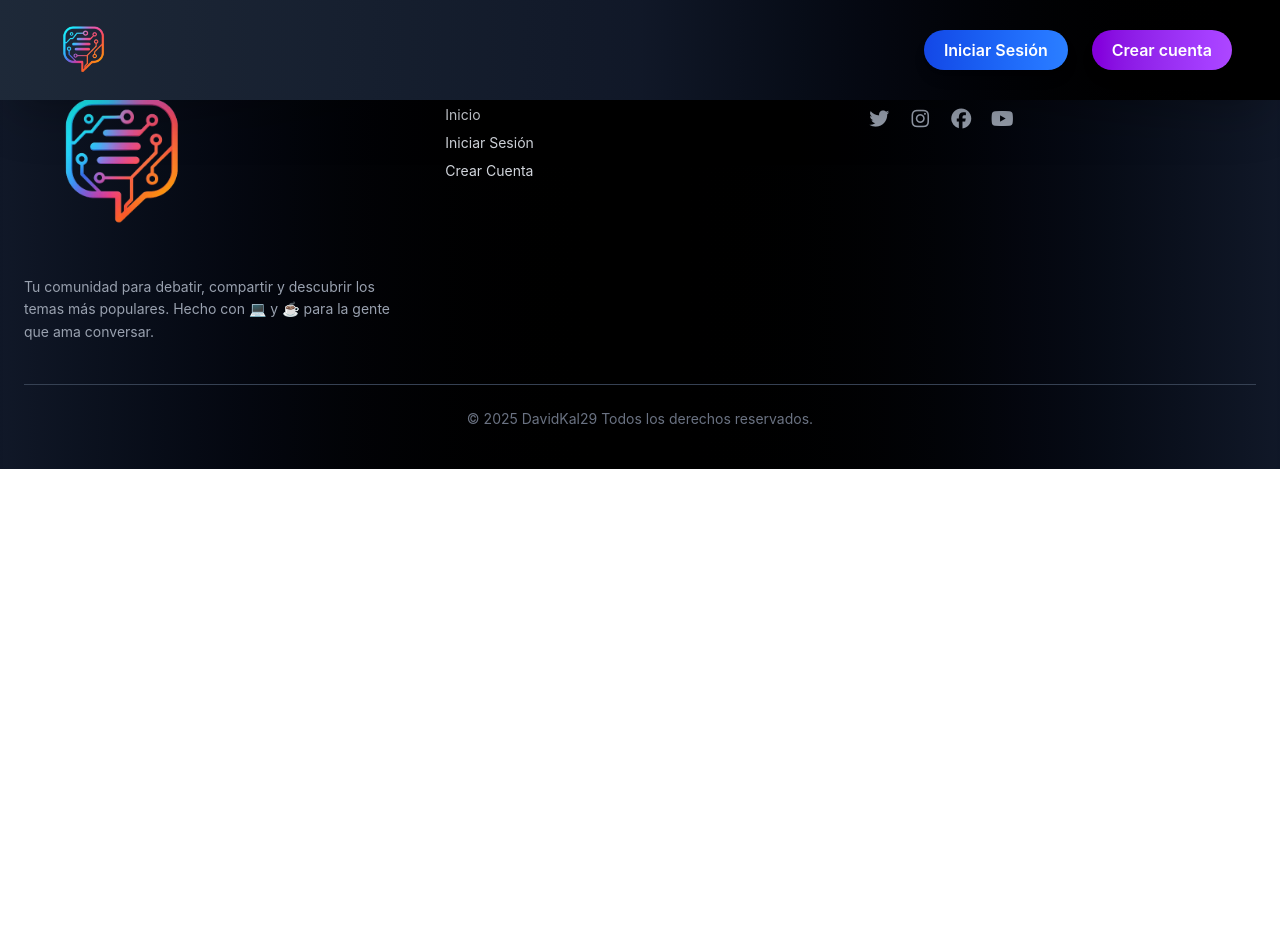
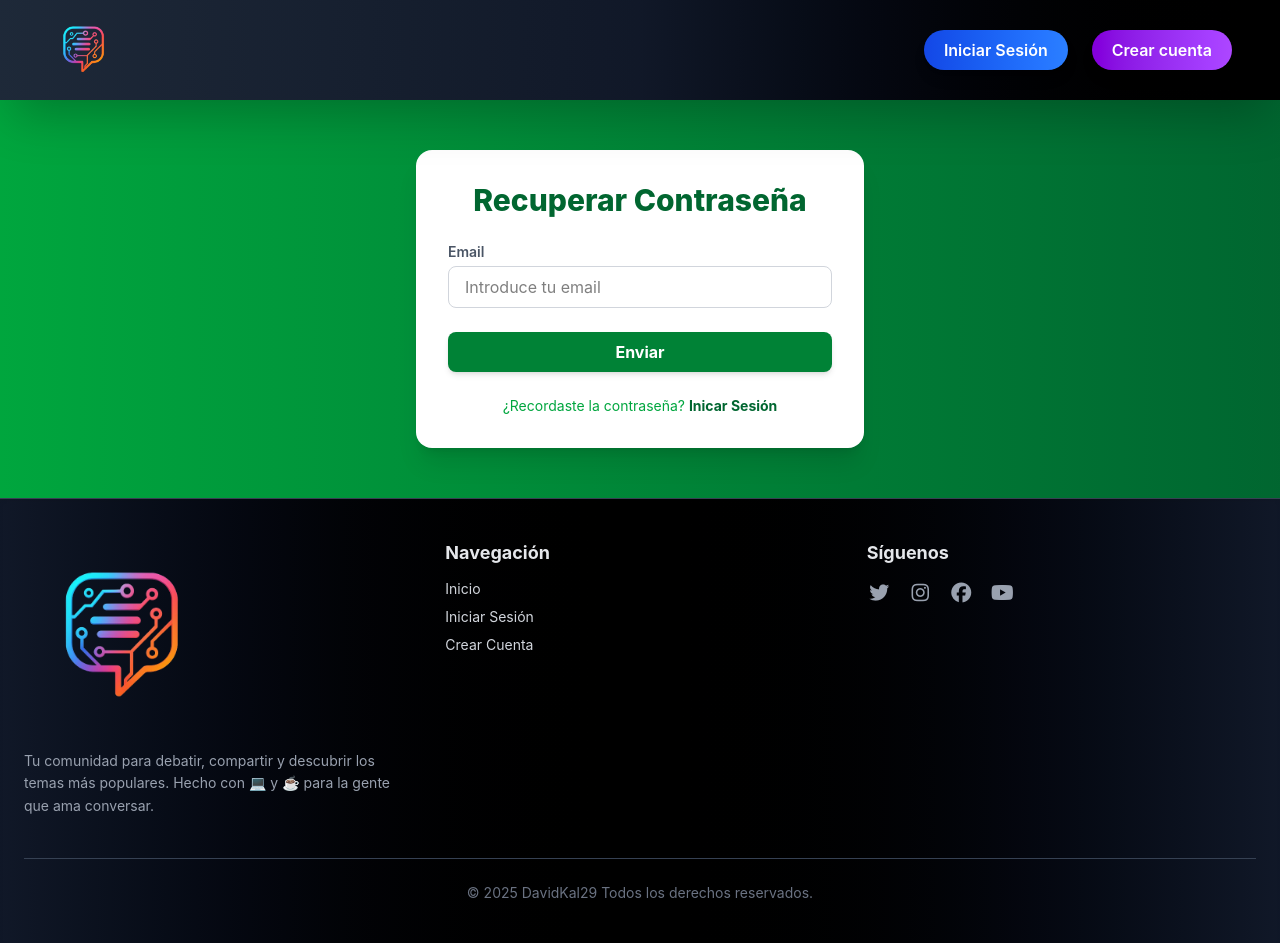
Before and after one commit to DavidKal29/TURBOFORO2-FRONTEND, a React (Create React App) app: page /forgot_password in a window 1280 px wide. Before the commit the page ends 800 px from the top, so only its background shows below. Built offline with nearby package versions, Linux system fonts and the light colour scheme; no server answers.

Commit message:
Añadimos la ruta de forgot password para enviar el email al que el backend enviara el enlace de recuperación

```diff
--- a/src/routes/ForgotPassword.jsx
+++ b/src/routes/ForgotPassword.jsx
@@ -1,7 +1,113 @@
-import React from 'react'
+import React, { useEffect, useState } from 'react'
+import { useAppContext } from '../context/AppContext'
+import { useNavigate } from 'react-router-dom'
+
 
 export default function ForgotPassword() {
+
+  const {user,setUser} = useAppContext()
+  const navigate = useNavigate()
+
+  const [csrfToken,setCsrfToken] = useState('')
+
+  const [form,setForm] = useState({
+      email:''
+    })
+
+    const handleChange =(e)=>{
+      setForm({
+        ...form,
+        [e.target.name]: e.target.value
+      })
+    }
+
+    const handleSubmit =(e)=>{
+      e.preventDefault()
+
+      fetch('http://localhost:5000/recuperarPassword',{
+        credentials:'include',
+        method:'POST',
+        body: JSON.stringify(form),
+        headers:{'Content-Type':'application/json','CSRF-Token':csrfToken}
+      }).then(res=>res.json())
+      .then(data=>{
+        if (data.error) {
+          alert(data.error.msg)
+        }else{
+          alert(data.message)
+        }
+      })
+      .catch(err=>{alert('Error al enviar datos');})
+
+
+    }
+
+
+  useEffect(()=>{
+    document.title = 'Forgot Password'
+
+    fetch('http://localhost:5000/perfil',{credentials:'include',method:'GET'})
+    .then(res=>res.json())
+    .then(data=>{
+      if (data.loggedIn) {
+        console.log('El usuario está logueado');
+        setUser(data.user)
+        navigate('/profile')
+
+
+      }else{
+        console.log('El usuario no está logueado');
+      }
+    })
+
+
+    fetch('http://localhost:5000/csrf-token',{credentials:'include',method:'GET'})
+    .then(res=>res.json())
+    .then(data=>{setCsrfToken(data.csrfToken)})
+
+
+  },[])
+
   return (
-    <div>ForgotPassword</div>
+    <div className="flex justify-center items-center pt-[150px] pb-[50px] bg-gradient-to-r from-green-600 to-green-800 px-4">
+      <form
+        className="bg-white shadow-xl rounded-2xl p-8 w-full max-w-md flex flex-col gap-6"
+        onSubmit={handleSubmit}
+      >
+        <h1 className="text-3xl font-extrabold text-center text-green-800">
+          Recuperar Contraseña
+        </h1>
+
+        {/* Email */}
+        <div className="flex flex-col">
+          <label htmlFor="email" className="text-sm font-semibold text-gray-600">
+            Email
+          </label>
+          <input
+            type="email"
+            name="email"
+            value={form.email}
+            onChange={handleChange}
+            placeholder="Introduce tu email"
+            className="mt-1 px-4 py-2 border border-gray-300 rounded-lg focus:outline-none focus:ring-2 focus:ring-blue-500"
+          />
+        </div>
+
+        {/* Button */}
+        <button
+          type="submit"
+          className="cursor-pointer bg-green-700 text-white font-bold py-2 px-4 rounded-lg shadow-md transition-transform transform hover:scale-105"
+        >
+          Enviar
+        </button>
+
+        {/* Recordaste contraseña */}
+        <div className="text-center">
+          <p className="text-sm text-green-600">
+            ¿Recordaste la contraseña? <a href="/login" className='text-green-800 font-bold'>Inicar Sesión</a>
+          </p>
+        </div>
+      </form>
+    </div>
   )
 }
```
